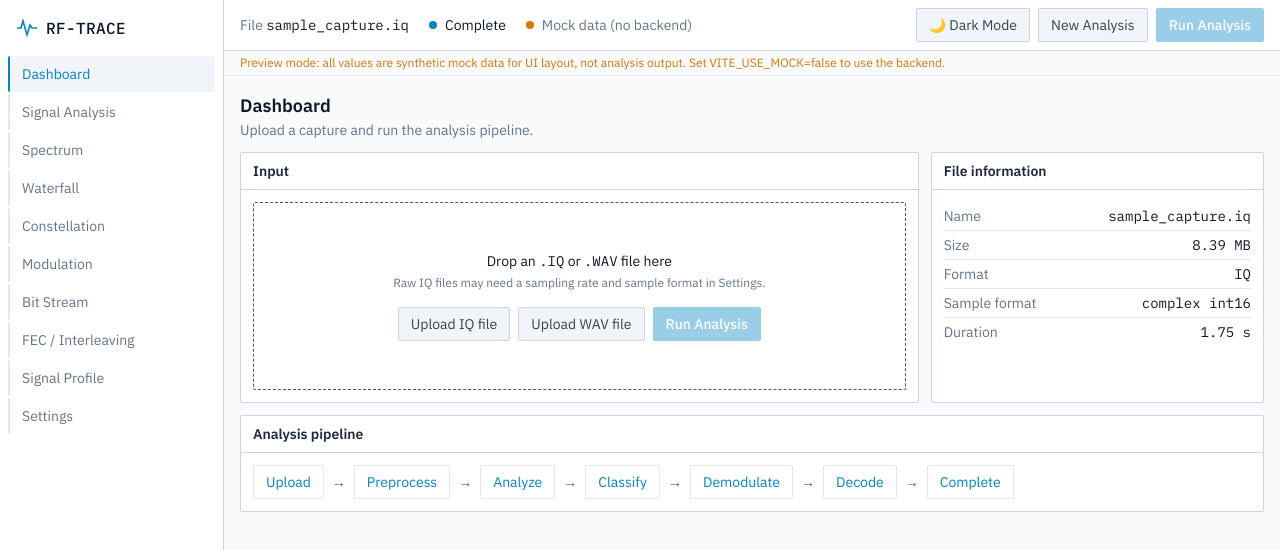
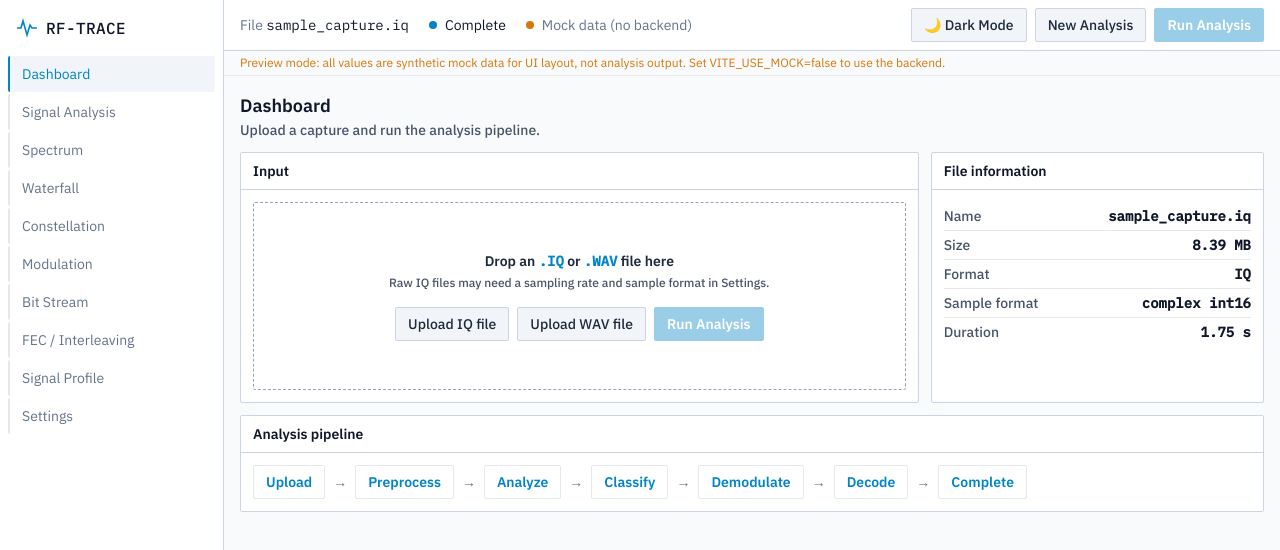
Before and after one commit to MdWaajid/RF-TRACE, a React (Vite) app: page / in a window 1280 px wide. Shown: the top 550 px of the page. Built offline with nearby package versions, Linux system fonts and the light colour scheme; no server answers.

Commit message:
Fix Dark Mode root class toggle and enhance Light Mode text contrast

```diff
--- a/src/components/ui.tsx
+++ b/src/components/ui.tsx
@@ -13,7 +13,7 @@ export const SourceBadge = ({ s }: { s: Provenance }) => (
 export const Card = ({ title, right, children, className = '' }: { title: string; right?: ReactNode; children: ReactNode; className?: string }) => (
   <section className={`bg-panel border border-line rounded-sm shadow-xs ${className}`}>
     <header className="flex items-center justify-between gap-2 px-3 py-2 border-b border-line bg-raised/40">
-      <h3 className="text-sm font-semibold text-slate-800 dark:text-slate-200">{title}</h3>{right}
+      <h3 className="text-sm font-bold text-slate-900 dark:text-slate-100">{title}</h3>{right}
     </header>
     <div className="p-3">{children}</div>
   </section>
@@ -21,16 +21,16 @@ export const Card = ({ title, right, children, className = '' }: { title: string
 export const Page = ({ title, sub, actions, children }: { title: string; sub?: string; actions?: ReactNode; children: ReactNode }) => (
   <div className="space-y-3">
     <div className="flex flex-wrap items-end justify-between gap-2">
-      <div><h1 className="text-lg font-bold text-slate-900 dark:text-slate-100">{title}</h1>{sub && <p className="text-sm text-slate-500 dark:text-slate-400">{sub}</p>}</div>{actions}
+      <div><h1 className="text-lg font-bold text-slate-900 dark:text-slate-100">{title}</h1>{sub && <p className="text-sm text-slate-600 dark:text-slate-400 font-medium">{sub}</p>}</div>{actions}
     </div>{children}
   </div>
 );
 export const Empty = ({ text = 'No analysis data. Upload a file on the Dashboard and run the analysis.' }: { text?: string }) => (
-  <div className="border border-dashed border-line rounded-sm p-10 text-center text-sm text-slate-500">{text}</div>
+  <div className="border border-dashed border-line rounded-sm p-10 text-center text-sm text-slate-600 dark:text-slate-400 font-medium">{text}</div>
 );
 export const Btn = ({ children, primary, ...p }: { primary?: boolean } & React.ButtonHTMLAttributes<HTMLButtonElement>) => (
-  <button {...p} className={`px-3 py-1.5 text-sm rounded-sm border disabled:opacity-40 disabled:cursor-not-allowed ${primary ? 'bg-accent text-white dark:text-bg border-accent font-medium hover:brightness-110 shadow-xs' : 'border-line bg-raised text-slate-700 dark:text-slate-200 hover:border-slate-400'}`}>{children}</button>
+  <button {...p} className={`px-3 py-1.5 text-sm rounded-sm border disabled:opacity-40 disabled:cursor-not-allowed ${primary ? 'bg-accent text-white dark:text-bg border-accent font-semibold hover:brightness-110 shadow-xs' : 'border-line bg-raised text-slate-800 dark:text-slate-200 hover:border-slate-400 font-medium'}`}>{children}</button>
 );
 export const Row = ({ k, v }: { k: string; v: ReactNode }) => (
-  <div className="flex justify-between gap-4 py-1 text-sm border-b border-line/60 last:border-0"><span className="text-slate-500 dark:text-slate-400">{k}</span><span className="font-mono text-right text-slate-900 dark:text-slate-100">{v}</span></div>
+  <div className="flex justify-between gap-4 py-1 text-sm border-b border-line/60 last:border-0"><span className="text-slate-600 dark:text-slate-400 font-medium">{k}</span><span className="font-mono text-right text-slate-900 dark:text-slate-100 font-semibold">{v}</span></div>
 );
--- a/src/layouts/AppLayout.tsx
+++ b/src/layouts/AppLayout.tsx
@@ -15,10 +15,13 @@ export function AppLayout({ page, setPage, a, children }: { page: PageId; setPag
   );
 
   useEffect(() => {
-    if (theme === 'light') {
-      document.documentElement.classList.add('light');
+    const root = document.documentElement;
+    if (theme === 'dark') {
+      root.classList.add('dark');
+      root.classList.remove('light');
     } else {
-      document.documentElement.classList.remove('light');
+      root.classList.add('light');
+      root.classList.remove('dark');
     }
     localStorage.setItem('rf_theme', theme);
   }, [theme]);
--- a/src/pages/Dashboard.tsx
+++ b/src/pages/Dashboard.tsx
@@ -16,30 +16,30 @@ export default function Dashboard({ a }: { a: Analysis }) {
         <Card title="Input" className="lg:col-span-2">
           <div onDragOver={(e) => { e.preventDefault(); setOver(true); }} onDragLeave={() => setOver(false)}
             onDrop={(e) => { e.preventDefault(); setOver(false); pick(e.dataTransfer.files[0]); }}
-            className={`border border-dashed rounded-sm py-12 text-center ${over ? 'border-accent bg-accent/5' : 'border-slate-600'}`}>
-            <p className="text-sm">Drop an <span className="font-mono">.IQ</span> or <span className="font-mono">.WAV</span> file here</p>
-            <p className="text-xs text-slate-500 mt-1 mb-4">Raw IQ files may need a sampling rate and sample format in Settings.</p>
+            className={`border border-dashed rounded-sm py-12 text-center ${over ? 'border-accent bg-accent/5' : 'border-slate-400 dark:border-slate-600 bg-raised/30'}`}>
+            <p className="text-sm font-semibold text-slate-800 dark:text-slate-200">Drop an <span className="font-mono text-accent">.IQ</span> or <span className="font-mono text-accent">.WAV</span> file here</p>
+            <p className="text-xs text-slate-600 dark:text-slate-400 font-medium mt-1 mb-4">Raw IQ files may need a sampling rate and sample format in Settings.</p>
             <div className="flex justify-center gap-2">
               <Btn onClick={() => input.current?.click()}>Upload IQ file</Btn><Btn onClick={() => input.current?.click()}>Upload WAV file</Btn>
               <Btn primary onClick={a.run} disabled={!a.file || a.state === 'running'}>Run Analysis</Btn>
             </div>
             <input ref={input} type="file" accept=".iq,.wav,.cfile" hidden onChange={(e) => pick(e.target.files?.[0])} />
           </div>
-          {a.error && <p className="mt-3 text-sm text-bad">{a.error}. Check that the backend is running and try again.</p>}
+          {a.error && <p className="mt-3 text-sm font-medium text-bad">{a.error}. Check that the backend is running and try again.</p>}
         </Card>
         <Card title="File information">
           {info ? <><Row k="Name" v={info.name} /><Row k="Size" v={info.size} /><Row k="Format" v={info.fmt} /><Row k="Sample format" v={info.sf} /><Row k="Duration" v={info.dur} /></>
-            : <p className="text-sm text-slate-500">No file selected.</p>}
+            : <p className="text-sm font-medium text-slate-600 dark:text-slate-400">No file selected.</p>}
         </Card>
       </div>
       <Card title="Analysis pipeline">
-        <ol className="flex flex-wrap gap-y-2 items-center text-sm">
+        <ol className="flex flex-wrap gap-y-2 items-center text-sm font-medium">
           {STAGES.map((s, i) => {
             const st = a.state === 'complete' || i < a.stage ? 'done' : i === a.stage && a.state === 'running' ? 'active' : 'todo';
             return (
               <li key={s} className="flex items-center">
-                <span className={`px-3 py-1.5 border rounded-sm ${st === 'done' ? 'border-accent/50 text-accent bg-accent/10' : st === 'active' ? 'border-warn text-warn bg-warn/10' : 'border-line text-slate-500'}`}>{s}</span>
-                {i < STAGES.length - 1 && <span className="mx-2 text-slate-600">→</span>}
+                <span className={`px-3 py-1.5 border rounded-sm font-semibold ${st === 'done' ? 'border-accent/50 text-accent bg-accent/10' : st === 'active' ? 'border-warn text-warn bg-warn/10' : 'border-line text-slate-600 dark:text-slate-400'}`}>{s}</span>
+                {i < STAGES.length - 1 && <span className="mx-2 text-slate-500 dark:text-slate-400">→</span>}
               </li>
             );
           })}
--- a/src/pages/Decode.tsx
+++ b/src/pages/Decode.tsx
@@ -10,12 +10,12 @@ export function Modulation({ a }: { a: Analysis }) {
       <div className="grid lg:grid-cols-3 gap-3">
         <Card title="Classification probabilities" className="lg:col-span-2">
           <div className="space-y-2">{(Object.entries(m.probs) as [string, number][]).sort((x, y) => y[1] - x[1]).map(([k, v]) => (
-            <div key={k} className="flex items-center gap-3 text-sm"><span className="w-14 font-mono">{k}</span>
-              <div className="flex-1 h-3 bg-bg border border-line"><div className={`h-full ${k === m.detected ? 'bg-accent' : 'bg-slate-600'}`} style={{ width: `${v * 100}%` }} /></div>
-              <span className="w-12 text-right font-mono">{(v * 100).toFixed(1)}%</span></div>))}</div>
+            <div key={k} className="flex items-center gap-3 text-sm"><span className="w-14 font-mono font-semibold text-slate-800 dark:text-slate-200">{k}</span>
+              <div className="flex-1 h-3 bg-raised border border-line rounded-xs"><div className={`h-full ${k === m.detected ? 'bg-accent' : 'bg-slate-400 dark:bg-slate-600'}`} style={{ width: `${v * 100}%` }} /></div>
+              <span className="w-12 text-right font-mono font-semibold text-slate-800 dark:text-slate-200">{(v * 100).toFixed(1)}%</span></div>))}</div>
         </Card>
-        <Card title="Result"><div className="font-mono text-3xl text-accent">{m.detected}</div><Row k="Confidence" v={`${(m.confidence * 100).toFixed(1)}%`} /></Card>
-        <Card title="CNN evidence"><ul className="text-sm space-y-1.5 list-disc pl-4">{m.cnnEvidence.map((e) => <li key={e}>{e}</li>)}</ul></Card>
+        <Card title="Result"><div className="font-mono text-3xl font-bold text-accent">{m.detected}</div><Row k="Confidence" v={`${(m.confidence * 100).toFixed(1)}%`} /></Card>
+        <Card title="CNN evidence"><ul className="text-sm space-y-1.5 list-disc pl-4 text-slate-700 dark:text-slate-300 font-medium">{m.cnnEvidence.map((e) => <li key={e}>{e}</li>)}</ul></Card>
         <Card title="DSP evidence" className="lg:col-span-2">{m.dspEvidence.map((e) => <Row key={e.metric} k={`${e.metric} — ${e.note}`} v={e.value} />)}</Card>
       </div>
     </Page>
@@ -34,26 +34,26 @@ export function BitStream({ a }: { a: Analysis }) {
     <Page title="Bit Stream" sub={`${bits.length} bits · ${Math.ceil(bits.length / 8)} bytes`}>
       <Card title="Recovered data" right={<div className="flex gap-2"><Btn onClick={() => setView(view === 'bin' ? 'hex' : 'bin')}>{view === 'bin' ? 'Show hex' : 'Show binary'}</Btn><Btn onClick={copy}>{copied ? 'Copied' : 'Copy'}</Btn></div>}>
         <div className="flex items-center gap-2 mb-3"><input value={q} onChange={(e) => setQ(e.target.value)} placeholder="Search bit pattern, e.g. 10110"
-          className="bg-bg border border-line rounded-sm px-2 py-1.5 text-sm font-mono w-64" aria-label="Search bit pattern" />
-          {q && <span className="text-xs text-slate-500">{valid ? `${parts.length > 1 ? (parts.length - 1) / 2 : 0} matches` : 'Use 0 and 1 only'}</span>}</div>
-        <div className="font-mono text-sm break-all leading-6 max-h-96 overflow-auto">
-          {view === 'hex' ? hex : parts.map((p, i) => (i % 2 ? <mark key={i} className="bg-accent/30 text-accent">{p}</mark> : <span key={i}>{p}</span>))}
+          className="bg-raised border border-line text-slate-900 dark:text-slate-100 placeholder:text-slate-500 rounded-sm px-2 py-1.5 text-sm font-mono w-64" aria-label="Search bit pattern" />
+          {q && <span className="text-xs text-slate-600 dark:text-slate-400 font-medium">{valid ? `${parts.length > 1 ? (parts.length - 1) / 2 : 0} matches` : 'Use 0 and 1 only'}</span>}</div>
+        <div className="font-mono text-sm break-all leading-6 max-h-96 overflow-auto text-slate-900 dark:text-slate-100">
+          {view === 'hex' ? hex : parts.map((p, i) => (i % 2 ? <mark key={i} className="bg-accent/30 text-accent font-bold px-0.5">{p}</mark> : <span key={i}>{p}</span>))}
         </div>
       </Card>
     </Page>
   );
 }
 
-const st = { candidate: 'text-accent border-accent/40', inconclusive: 'text-warn border-warn/40', rejected: 'text-slate-500 border-slate-600' } as const;
+const st = { candidate: 'text-accent border-accent/40 font-semibold', inconclusive: 'text-warn border-warn/40 font-semibold', rejected: 'text-slate-600 dark:text-slate-400 border-slate-400 dark:border-slate-600' } as const;
 export function Fec({ a }: { a: Analysis }) {
   if (!a.result) return <Page title="FEC / Interleaving"><Empty /></Page>;
   return (
     <Page title="FEC / Interleaving" sub="Candidate schemes ranked by score">
       <div className="grid md:grid-cols-2 xl:grid-cols-4 gap-3">{a.result.fec.map((f) => (
         <Card key={f.name} title={f.name} right={<span className={`text-[10px] border rounded-sm px-1.5 py-0.5 ${st[f.status]}`}>{f.status}</span>}>
-          <div className="font-mono text-xl">{(f.score * 100).toFixed(0)}%</div>
-          <div className="h-1.5 bg-bg mt-1 mb-2"><div className="h-full bg-accent" style={{ width: `${f.score * 100}%` }} /></div>
-          <p className="text-xs text-slate-500">{f.note}</p></Card>))}</div>
+          <div className="font-mono text-xl font-bold text-slate-900 dark:text-slate-100">{(f.score * 100).toFixed(0)}%</div>
+          <div className="h-1.5 bg-raised border border-line mt-1 mb-2 rounded-xs"><div className="h-full bg-accent" style={{ width: `${f.score * 100}%` }} /></div>
+          <p className="text-xs text-slate-600 dark:text-slate-400 font-medium">{f.note}</p></Card>))}</div>
     </Page>
   );
 }
```
Also changed, not shown: 1 other file (tests, documents, lock files or other folders).
